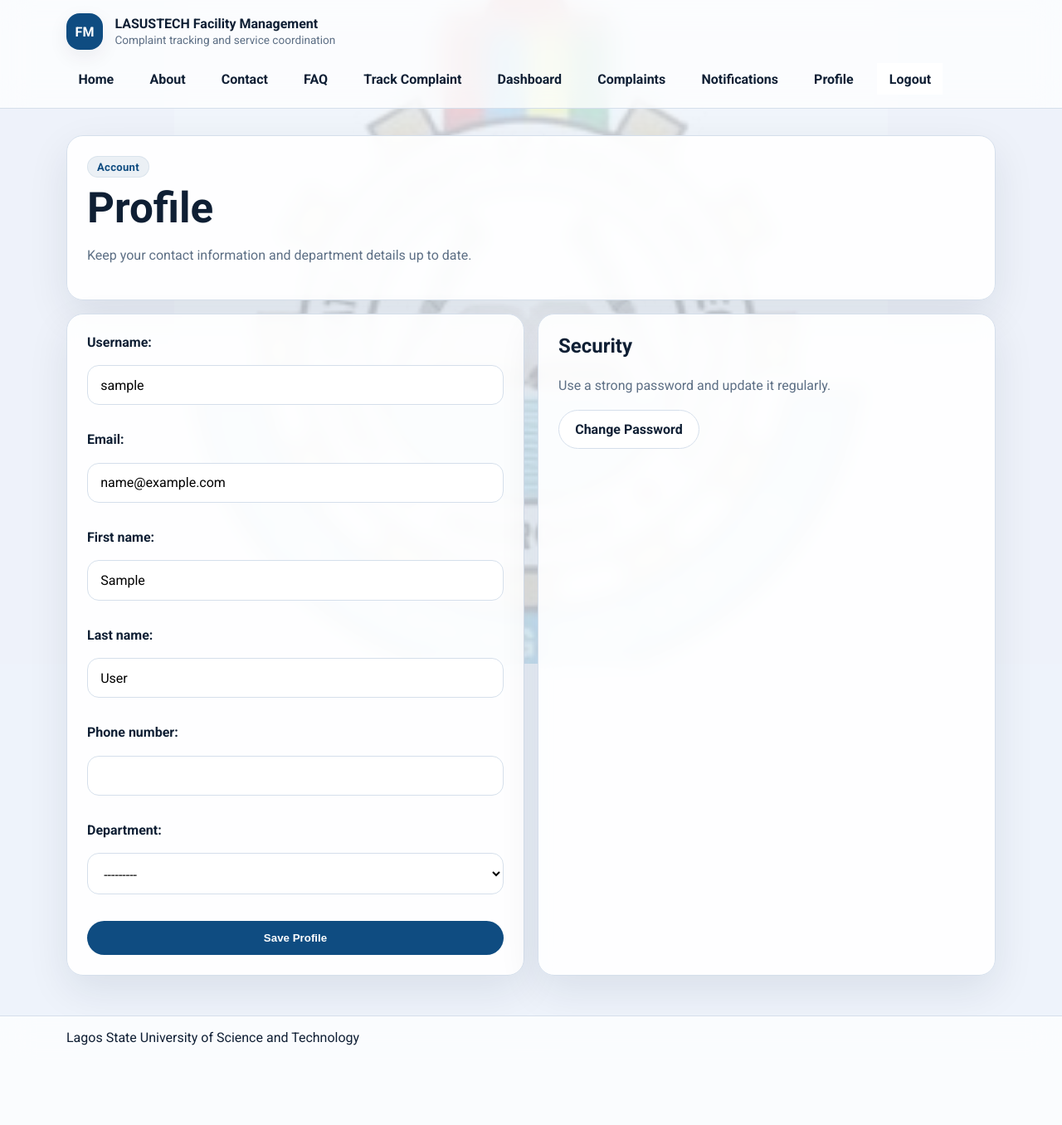
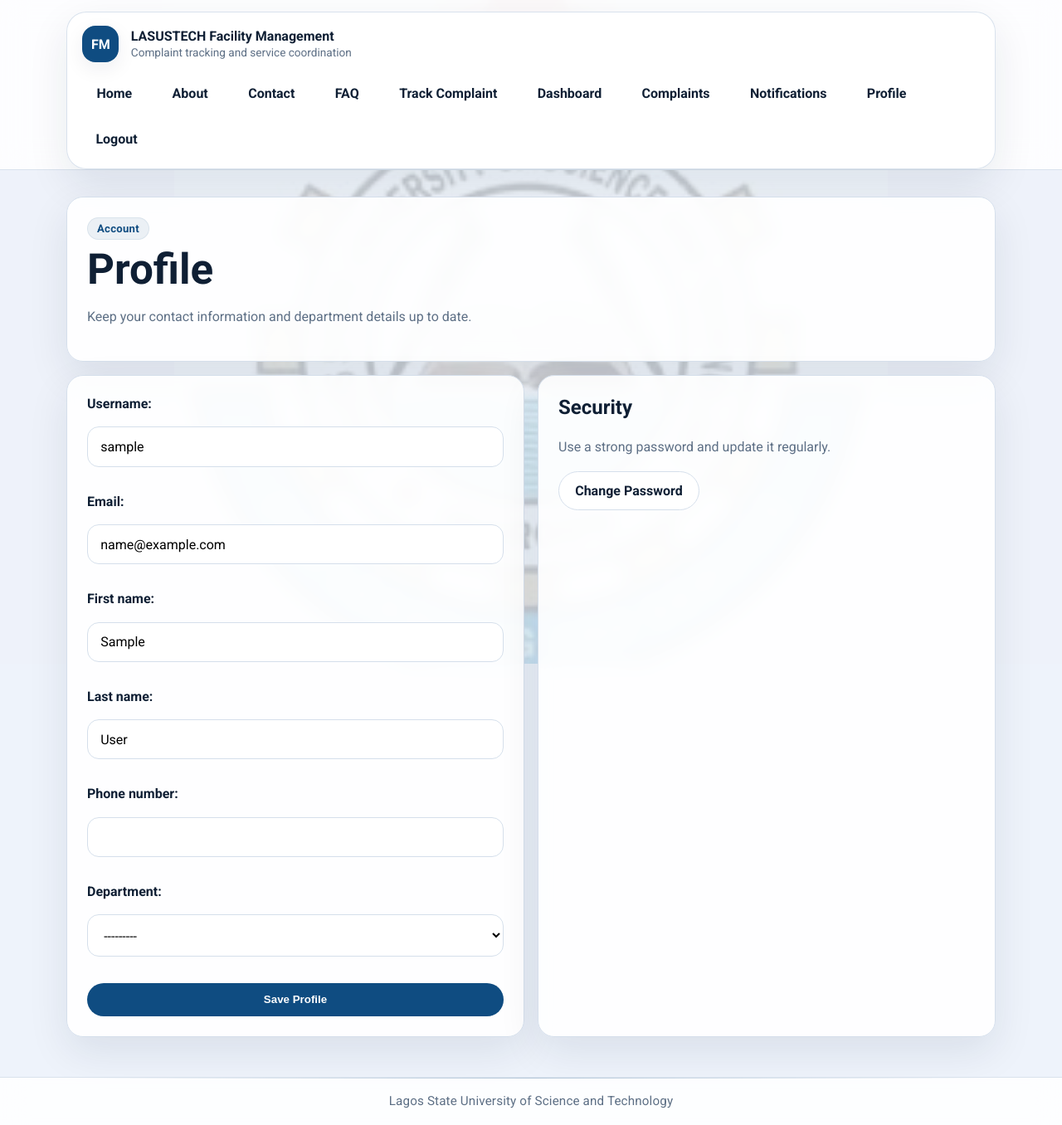
Before and after one commit to DocHoax/university_facility_management, a Django app: page /accounts/profile/ in a window 1280 px wide. Shown: the whole page at 83% size. Before the commit the page ends 1260 px from the top, so only its background shows below. Run offline with Django 5.2, Linux system fonts and the light colour scheme; the visitor is signed in with stand-in values (Sample User, id 1).

Commit message:
style: Enhance site header and footer styles for improved aesthetics and consistency

```diff
--- a/static/css/style.css
+++ b/static/css/style.css
@@ -70,13 +70,13 @@ a:hover {
 
 .site-header,
 .site-footer {
-    background: rgba(255, 255, 255, 0.72);
-    backdrop-filter: blur(18px);
-    border-bottom: 1px solid var(--border);
+    background: rgba(255, 255, 255, 0.86);
+    backdrop-filter: blur(16px);
+    border-bottom: 1px solid rgba(213, 223, 235, 0.9);
 }
 
 .site-footer {
-    border-top: 1px solid var(--border);
+    border-top: 1px solid rgba(213, 223, 235, 0.9);
     border-bottom: 0;
     margin-top: auto;
 }
@@ -96,7 +96,12 @@ a:hover {
     justify-content: space-between;
     align-items: center;
     gap: 1rem;
-    padding: 1rem 0;
+    margin-top: 0.9rem;
+    padding: 1rem 1.15rem;
+    border: 1px solid rgba(213, 223, 235, 0.9);
+    border-radius: 24px;
+    background: rgba(255, 255, 255, 0.9);
+    box-shadow: var(--shadow);
 }
 
 .brand {
@@ -134,6 +139,7 @@ a:hover {
     flex-wrap: wrap;
     gap: 0.9rem;
     align-items: center;
+    margin-left: auto;
 }
 
 .nav-links form {
@@ -184,14 +190,16 @@ a:hover {
 .nav-links a {
     color: var(--text);
     font-weight: 600;
-    padding: 0.6rem 0.9rem;
+    padding: 0.65rem 1rem;
     border-radius: 999px;
-    transition: background-color 0.2s ease, transform 0.2s ease;
+    border: 1px solid transparent;
+    transition: background-color 0.2s ease, transform 0.2s ease, border-color 0.2s ease;
 }
 
 .nav-links a:hover {
     text-decoration: none;
     background: rgba(15, 76, 129, 0.08);
+    border-color: rgba(15, 76, 129, 0.08);
     transform: translateY(-1px);
 }
 
@@ -200,7 +208,7 @@ a:hover {
     color: var(--text);
     border: 0;
     box-shadow: none;
-    padding: 0.6rem 0.9rem;
+    padding: 0.65rem 1rem;
     border-radius: 999px;
     font: inherit;
     font-weight: 600;
@@ -208,8 +216,34 @@ a:hover {
 
 .nav-links .nav-link-button:hover {
     background: rgba(15, 76, 129, 0.08);
+    border: 1px solid rgba(15, 76, 129, 0.08);
     transform: translateY(-1px);
     box-shadow: none;
+}
+
+.site-footer {
+    position: relative;
+}
+
+.site-footer::before {
+    content: "";
+    display: block;
+    height: 1px;
+    width: min(1120px, calc(100% - 2rem));
+    margin: 0 auto;
+    background: linear-gradient(90deg, transparent, rgba(15, 76, 129, 0.3), transparent);
+}
+
+.footer-inner {
+    padding: 1.1rem 0 1.25rem;
+}
+
+.footer-inner p {
+    margin: 0;
+    color: var(--muted);
+    font-size: 0.95rem;
+    text-align: center;
+    letter-spacing: 0.01em;
 }
 
 .hero {
@@ -614,6 +648,7 @@ form ol {
 
     .navbar {
         align-items: flex-start;
+        padding: 1rem;
     }
 
     .nav-toggle {
```
